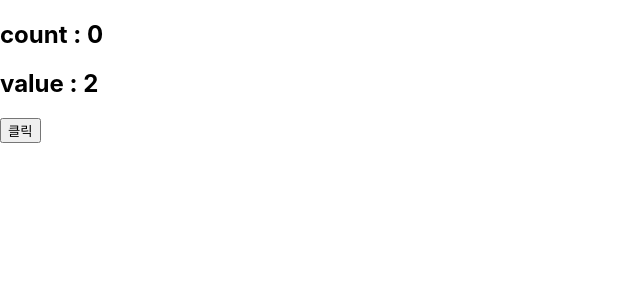
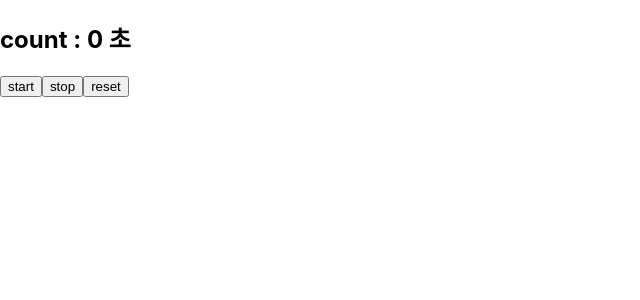
Before and after one commit to kimNarr/reactStudy, a React (Create React App) app in the folder react_study/: page / in a window 1280 px wide. Shown: the top 300 px of the page, without its empty margins (0-640 px from the left). Built offline with nearby package versions, Linux system fonts and the light colour scheme.

Commit message:
quiz useEffect img

```diff
--- a/react_study/src/react_05/App.js
+++ b/react_study/src/react_05/App.js
@@ -2,13 +2,15 @@ import React from 'react'
 import ClassCount from './ClassCount'
 import Timer from './Timer'
 import FunctionCount from './FunctionCount'
+import FunctionTimer from './FunctionTimer'
 
 function App() {
   return (
     <div>
       {/* <ClassCount /> */}
       {/* <Timer /> */}
-      <FunctionCount />
+      {/* <FunctionCount /> */}
+      <FunctionTimer />
     </div>
   )
 }
--- a/react_study/src/react_05/FunctionTimer.js
+++ b/react_study/src/react_05/FunctionTimer.js
@@ -1,9 +1,34 @@
-import React from 'react'
+import React, {useEffect, useState} from 'react'
 
 function FunctionTimer() {
+    const [count, setCount] = useState(0)
+    const [running, setRunning] = useState(false)
+    let timer = null;
+
+    function start() {
+        if(!running) {
+            setRunning(true)
+            timer = setInterval(()=>{
+                setCount((count) => count + 1)
+            },1000)
+        }
+    }
+    function stop() {
+        setRunning(false);
+        clearInterval(timer)
+        console.log(timer)
+    }
+    function reset() {
+        setCount(0)
+        clearInterval(timer)
+    }
+
   return (
     <div>
-
+      <h2>count : {count} 초</h2>
+      <button type='button' onClick={start}>start</button>
+      <button type='button' onClick={stop}>stop</button>
+      <button type='button' onClick={reset}>reset</button>
     </div>
   )
 }
```
